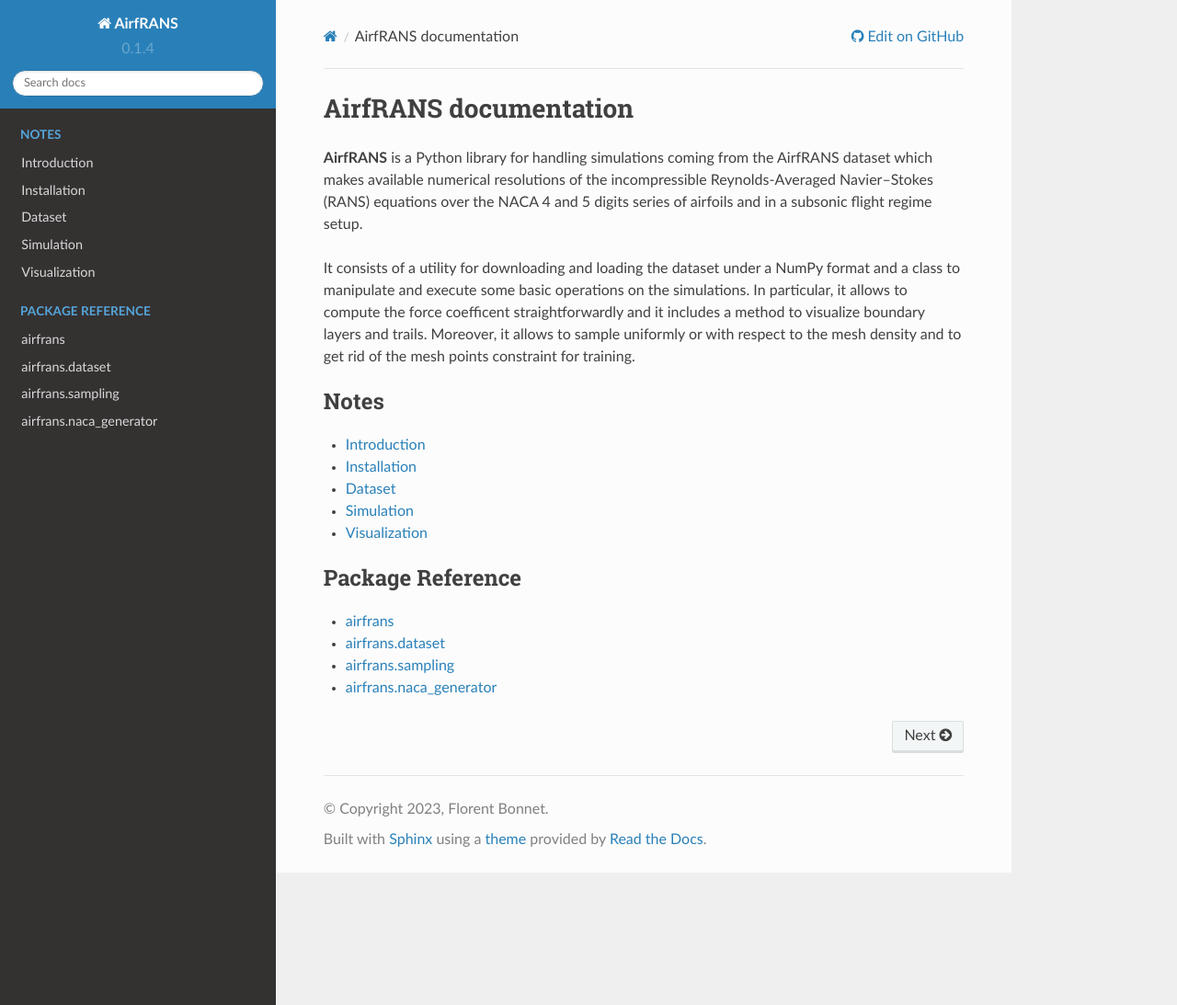
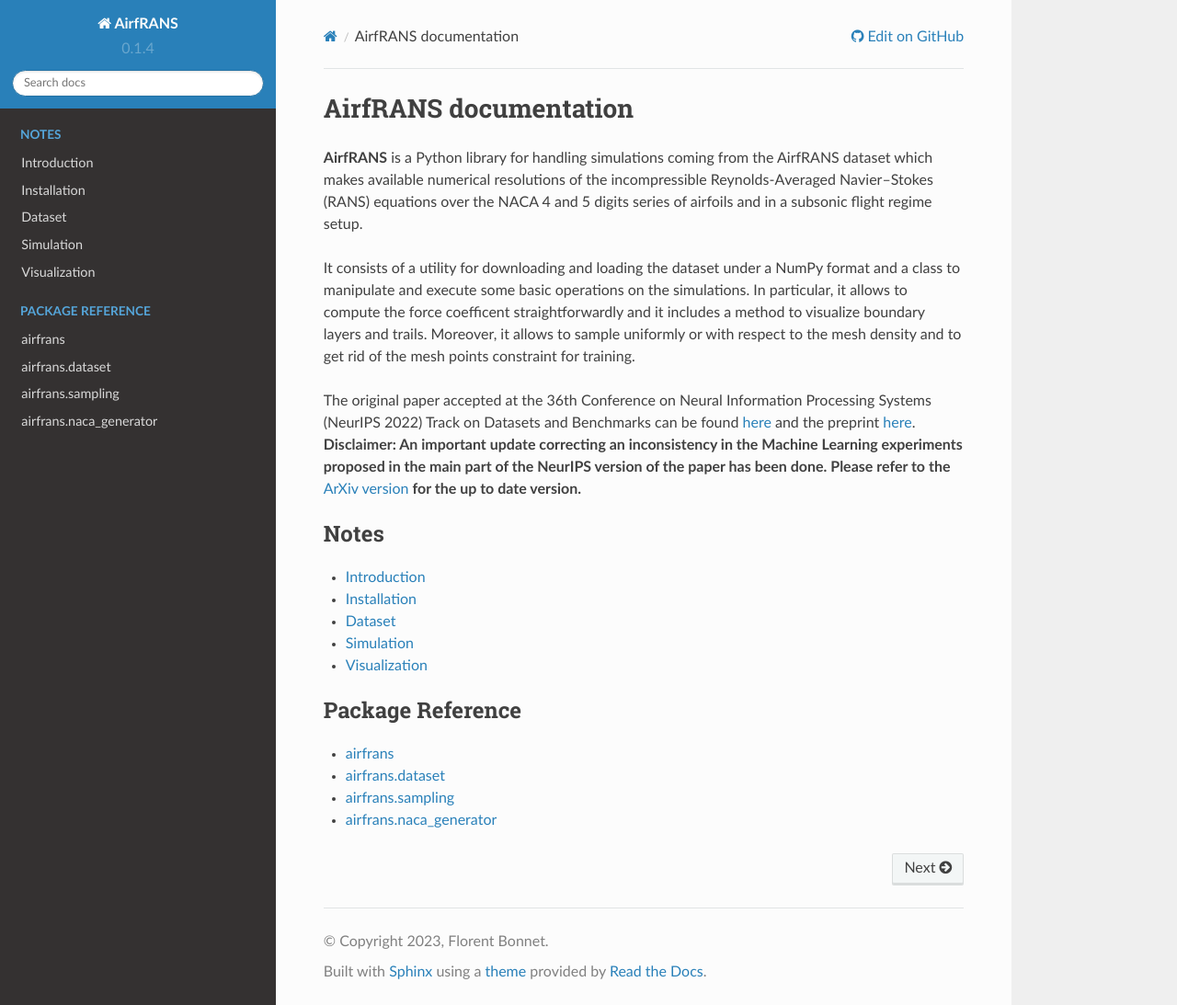
Before and after one commit to Extrality/airfrans_lib, a Sphinx documentation site: the page built from docs/source/index.rst, in a window 1280 px wide and 1093 px high. Shown: the whole window at 92% size. Built offline with Sphinx 7.4.7 and the Read the Docs theme 2.0.0, drawn with Linux system fonts in a browser that asks for light colours.

Commit message:
add link to the paper

```diff
--- a/docs/source/index.rst
+++ b/docs/source/index.rst
@@ -6,6 +6,8 @@
 **AirfRANS** is a Python library for handling simulations coming from the AirfRANS dataset which makes available numerical resolutions of the incompressible Reynolds-Averaged Navier–Stokes (RANS) equations over the NACA 4 and 5 digits series of airfoils and in a subsonic flight regime setup.
 
 It consists of a utility for downloading and loading the dataset under a NumPy format and a class to manipulate and execute some basic operations on the simulations. In particular, it allows to compute the force coefficent straightforwardly and it includes a method to visualize boundary layers and trails. Moreover, it allows to sample uniformly or with respect to the mesh density and to get rid of the mesh points constraint for training.
+
+The original paper accepted at the 36th Conference on Neural Information Processing Systems (NeurIPS 2022) Track on Datasets and Benchmarks can be found `here <https://openreview.net/forum?id=Zp8YmiQ_bDC>`_ and the preprint `here <https://arxiv.org/abs/2212.07564>`_. **Disclaimer: An important update correcting an inconsistency in the Machine Learning experiments proposed in the main part of the NeurIPS version of the paper has been done. Please refer to the** `ArXiv version <https://arxiv.org/abs/2212.07564>`_ **for the up to date version.**
 
 .. toctree::
    :glob:
```
